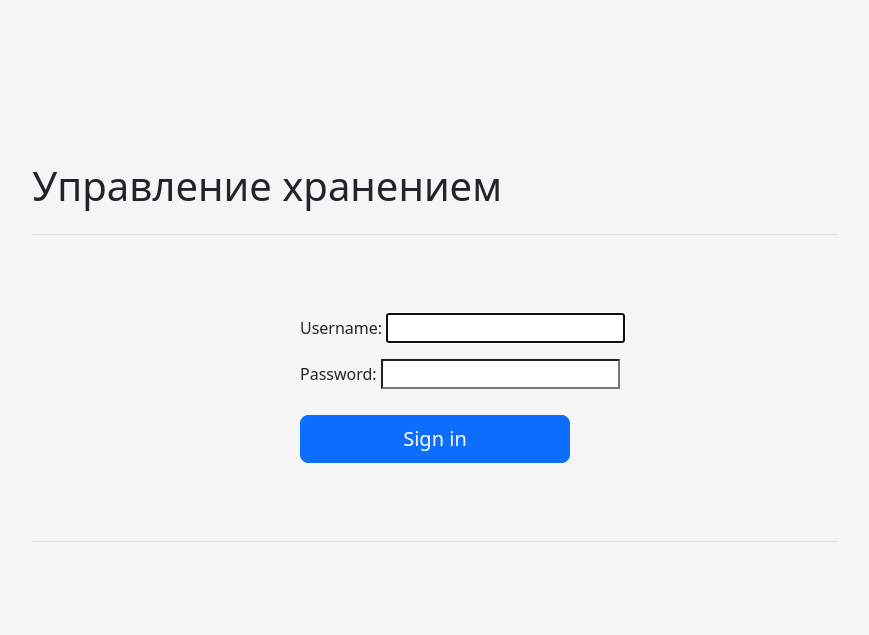
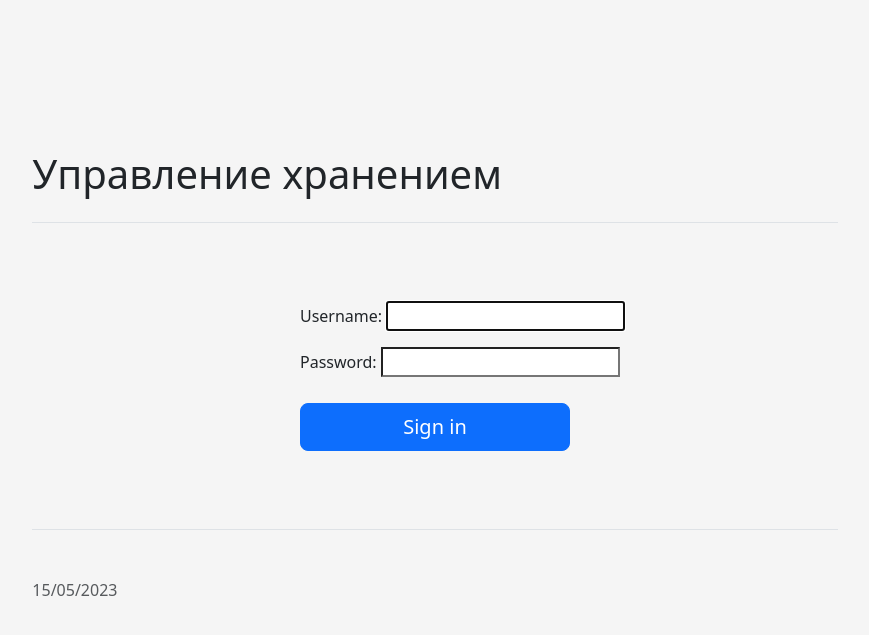
Before and after one commit to bgelov/django-upakovka, a Django app: page /accounts/login/ in a window 1280 px wide. Shown: the top 635 px of the page, without its empty margins (205-1074 px from the left). Run offline with Django 4.2, Linux system fonts and the light colour scheme; some libraries are stand-ins or nearby versions.

Commit message:
Test update base.html

```diff
--- a/main/templates/base.html
+++ b/main/templates/base.html
@@ -19,6 +19,7 @@
     {% block content %}
     {% endblock content %}
   <footer class="pt-5 my-5 text-body-secondary border-top">
+    15/05/2023
   </footer>
 </div>
 
```
